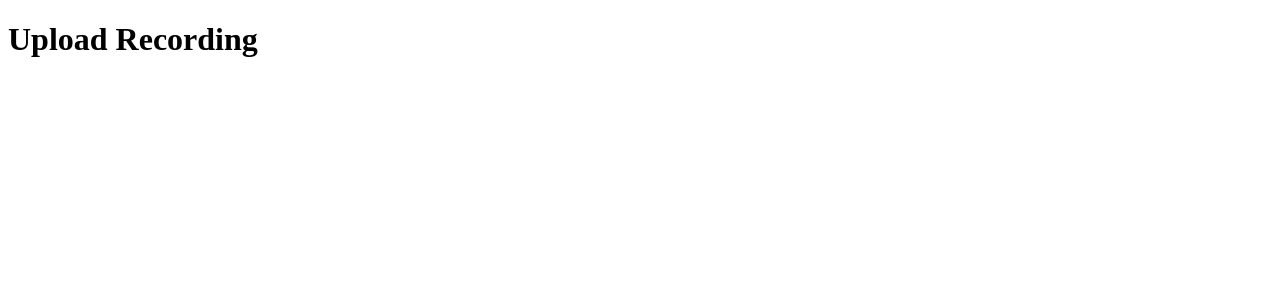
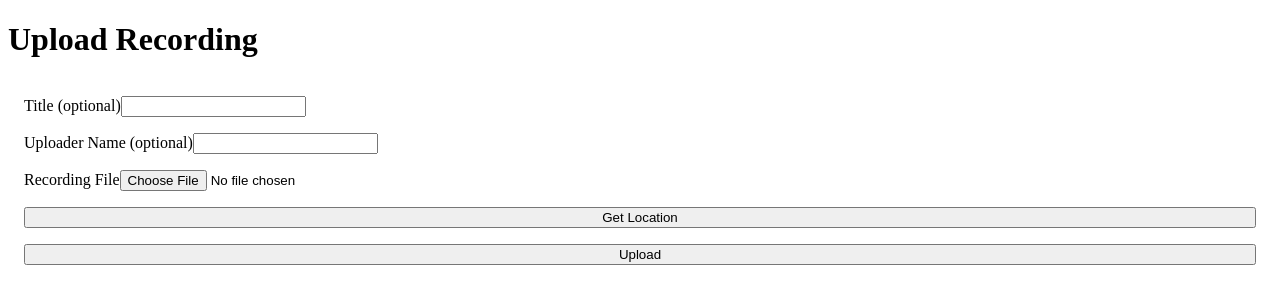
Before and after one commit to andyjsoloman/ears, a Next.js app: page /upload in a window 1280 px wide. Shown: the top 304 px of the page. Built offline with nearby package versions, Linux system fonts and the light colour scheme; no server answers.

Commit message:
upload test

```diff
--- a/src/app/upload/page.tsx
+++ b/src/app/upload/page.tsx
@@ -1,7 +1,10 @@
+import UploadForm from "@/components/UploadForm";
+
 export default function UploadPage() {
   return (
     <main>
       <h1>Upload Recording</h1>
+      <UploadForm />
     </main>
   );
 }
--- a/src/components/UploadForm.tsx
+++ b/src/components/UploadForm.tsx
@@ -0,0 +1,111 @@
+"use client";
+
+import { useState } from "react";
+import { supabase } from "@/lib/supabaseClient";
+
+export default function UploadForm() {
+  const [title, setTitle] = useState("");
+  const [uploader, setUploader] = useState("");
+  const [file, setFile] = useState<File | null>(null);
+  const [location, setLocation] = useState<{ lat: number; lng: number } | null>(
+    null
+  );
+  const [uploading, setUploading] = useState(false);
+  const [success, setSuccess] = useState(false);
+
+  const handleGetLocation = () => {
+    navigator.geolocation.getCurrentPosition(
+      (pos) => {
+        const { latitude, longitude } = pos.coords;
+        setLocation({ lat: latitude, lng: longitude });
+      },
+      (err) => {
+        alert("Failed to get location");
+        console.error(err);
+      }
+    );
+  };
+
+  const handleUpload = async () => {
+    if (!file || !location) return alert("Missing file or location");
+
+    setUploading(true);
+    const fileExt = file.name.split(".").pop();
+    const filePath = `recordings/${Date.now()}.${fileExt}`;
+
+    const { data: storageData, error: storageError } = await supabase.storage
+      .from("recordings")
+      .upload(filePath, file);
+
+    if (storageError) {
+      alert("Upload failed");
+      console.error(storageError);
+      setUploading(false);
+      return;
+    }
+
+    const { data: publicUrlData } = supabase.storage
+      .from("recordings")
+      .getPublicUrl(filePath);
+
+    const { error: dbError } = await supabase.from("recordings").insert({
+      title: title || "Untitled",
+      uploader_name: uploader || null,
+      lat: location.lat,
+      lng: location.lng,
+      file_url: publicUrlData.publicUrl,
+    });
+
+    if (dbError) {
+      alert("Database insert failed");
+      console.error(dbError);
+    } else {
+      setSuccess(true);
+    }
+
+    setUploading(false);
+  };
+
+  return (
+    <form
+      style={{
+        padding: "1rem",
+        display: "flex",
+        flexDirection: "column",
+        gap: "1rem",
+      }}
+    >
+      <label>
+        Title (optional)
+        <input
+          type="text"
+          value={title}
+          onChange={(e) => setTitle(e.target.value)}
+        />
+      </label>
+      <label>
+        Uploader Name (optional)
+        <input
+          type="text"
+          value={uploader}
+          onChange={(e) => setUploader(e.target.value)}
+        />
+      </label>
+      <label>
+        Recording File
+        <input
+          type="file"
+          accept="audio/*"
+          onChange={(e) => setFile(e.target.files?.[0] ?? null)}
+        />
+      </label>
+      <button type="button" onClick={handleGetLocation}>
+        {location ? "Location Set ✅" : "Get Location"}
+      </button>
+      <button type="button" onClick={handleUpload} disabled={uploading}>
+        {uploading ? "Uploading..." : "Upload"}
+      </button>
+      {success && <p>✅ Upload complete!</p>}
+    </form>
+  );
+}
--- /dev/null
+++ b/src/lib/supabaseClient.ts
@@ -0,0 +1,6 @@
+import { createClient } from '@supabase/supabase-js';
+
+const supabaseUrl = process.env.NEXT_PUBLIC_SUPABASE_URL!;
+const supabaseAnonKey = process.env.NEXT_PUBLIC_SUPABASE_ANON_KEY!;
+
+export const supabase = createClient(supabaseUrl, supabaseAnonKey);
```
Also changed, not shown: package.json (+5 -4 lines), src/lib/supabaseClient.tsx (deleted), 1 other file (tests, documents, lock files or other folders).
